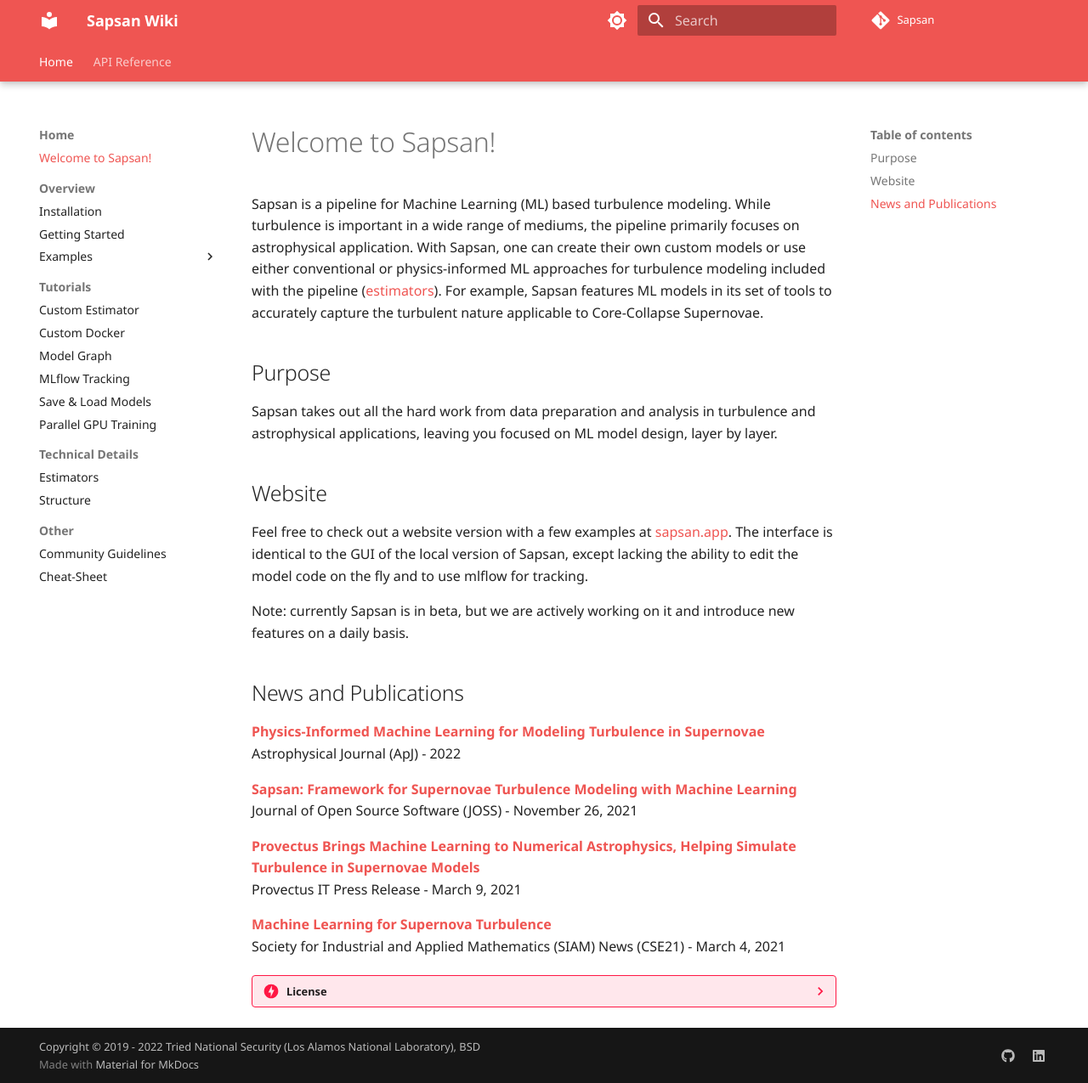
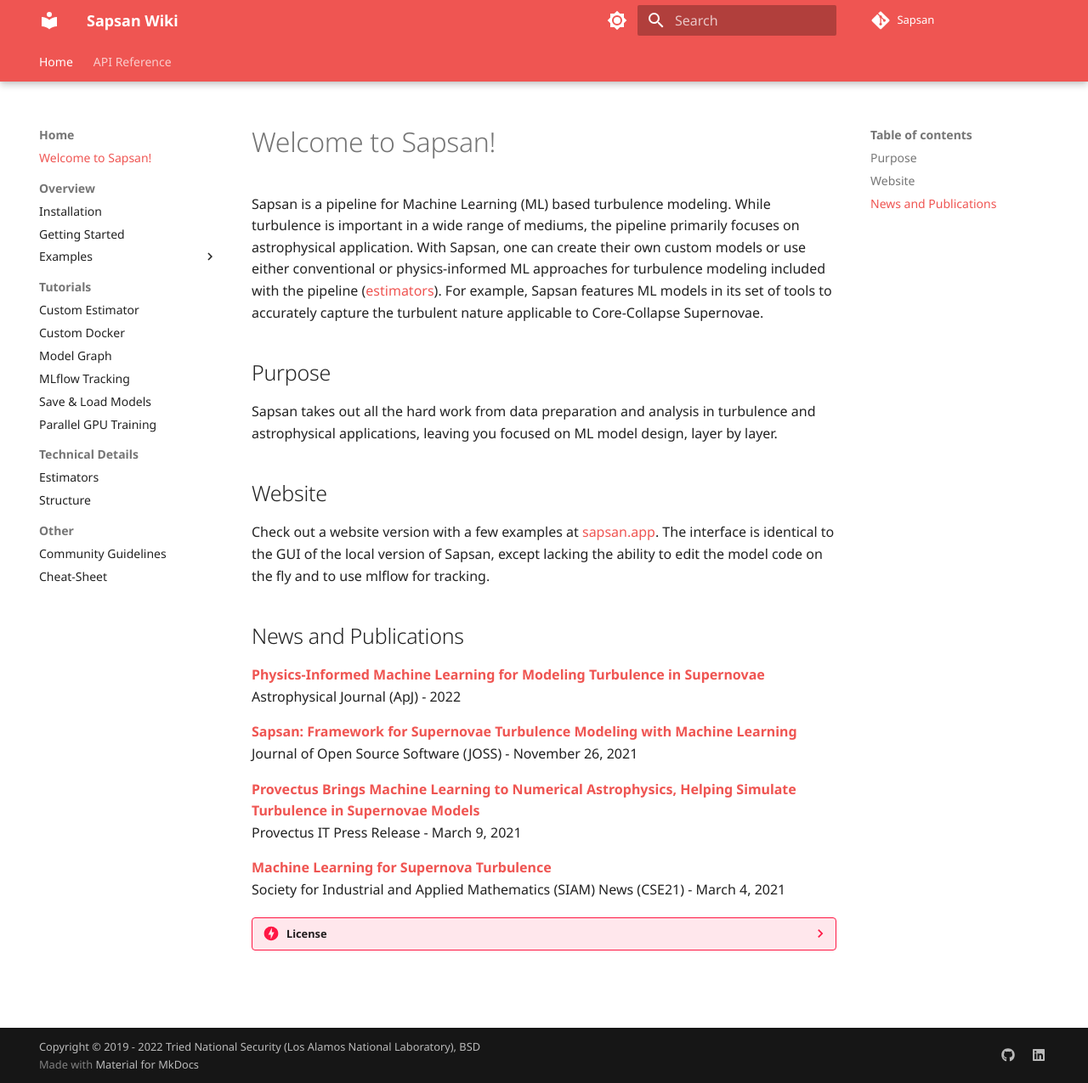
Before and after one commit to sapsan-wiki/sapsan-wiki.github.io, an MkDocs documentation site: the page built from docs/index.md, in a window 1280 px wide and 1275 px high. Shown: the whole window at 85% size. Built offline with MkDocs 1.6.1 and Material for MkDocs 9.7.7, drawn with Linux system fonts in a browser that asks for light colours; comment, search, counter and statistics services are not loaded; the version menu is left out.

Commit message:
Updated intro

```diff
--- a/docs/index.md
+++ b/docs/index.md
@@ -18,13 +18,11 @@
 
 ## Purpose
 
- Sapsan takes out all the hard work from data preparation and analysis in turbulence
- and astrophysical applications, leaving you focused on ML model design, layer by layer.
+Sapsan takes out all the hard work from data preparation and analysis in turbulence
+and astrophysical applications, leaving you focused on ML model design, layer by layer.
 
 ## Website
-Feel free to check out a website version with a few examples at [sapsan.app](http://sapsan.app). The interface is identical to the GUI of the local version of Sapsan, except lacking the ability to edit the model code on the fly and to use mlflow for tracking.
-
-Note: currently Sapsan is in beta, but we are actively working on it and introduce new features on a daily basis.
+Check out a website version with a few examples at [sapsan.app](http://sapsan.app). The interface is identical to the GUI of the local version of Sapsan, except lacking the ability to edit the model code on the fly and to use mlflow for tracking.
 
 ## News and Publications
 [**Physics-Informed Machine Learning for Modeling Turbulence in Supernovae**](https://arxiv.org/abs/2205.08663) <br />
```
